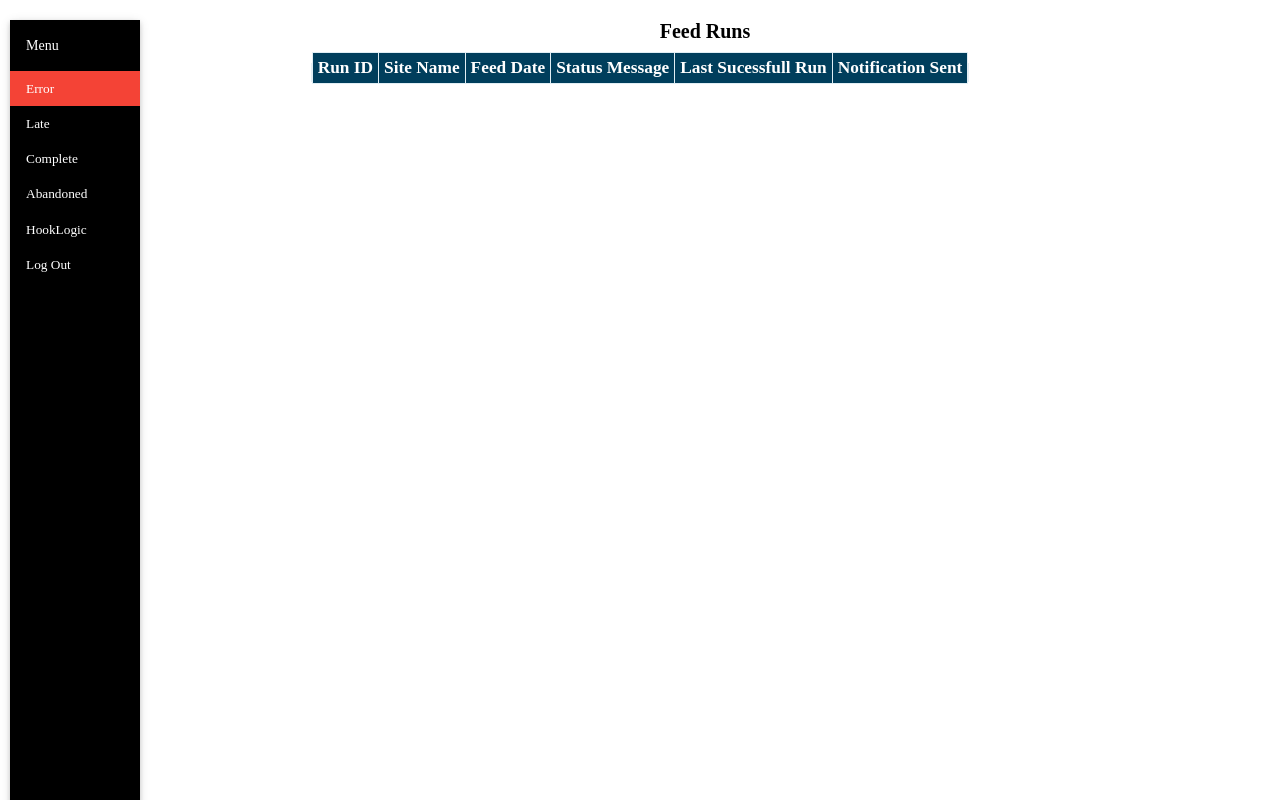
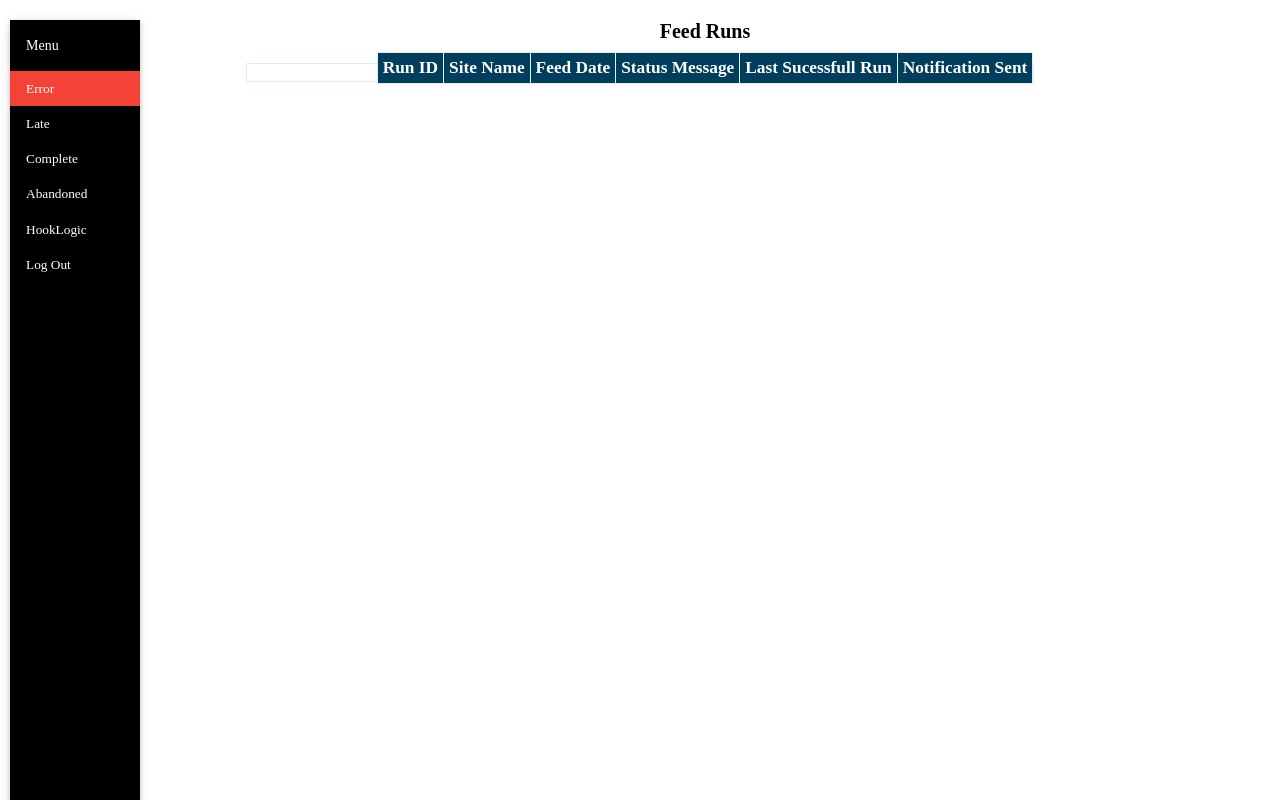
Before and after one commit to samuelparker/N4F2_Web, a Django app: template feedalerts/n4f2/templates/n4f2/index.html in a window 1280 px wide, after a click on "Error". Run offline with Django 3.2, Linux system fonts and the light colour scheme; a user stored in the database is signed in; tables that the repository leaves empty hold one stand-in row (values such as "Sample post"); the template is opened without the code that fills it: values that come from a table or form of the project are taken from there, most other values are stand-ins (such as "Sample title", 1, 10 or a date in 2020); lists and menus that the app fills with data are empty; some libraries are stand-ins or nearby versions.

Commit message:
recenter tables left of sidebar

```diff
--- a/feedalerts/n4f2/static/n4f2/style.css
+++ b/feedalerts/n4f2/static/n4f2/style.css
@@ -19,6 +19,7 @@
      border-color: #E1EEF4;
      width: 800px;
      display: inline;
+     padding-left: 130px;
 }
 th {
     font-family: "Times Roman", serif;
```
